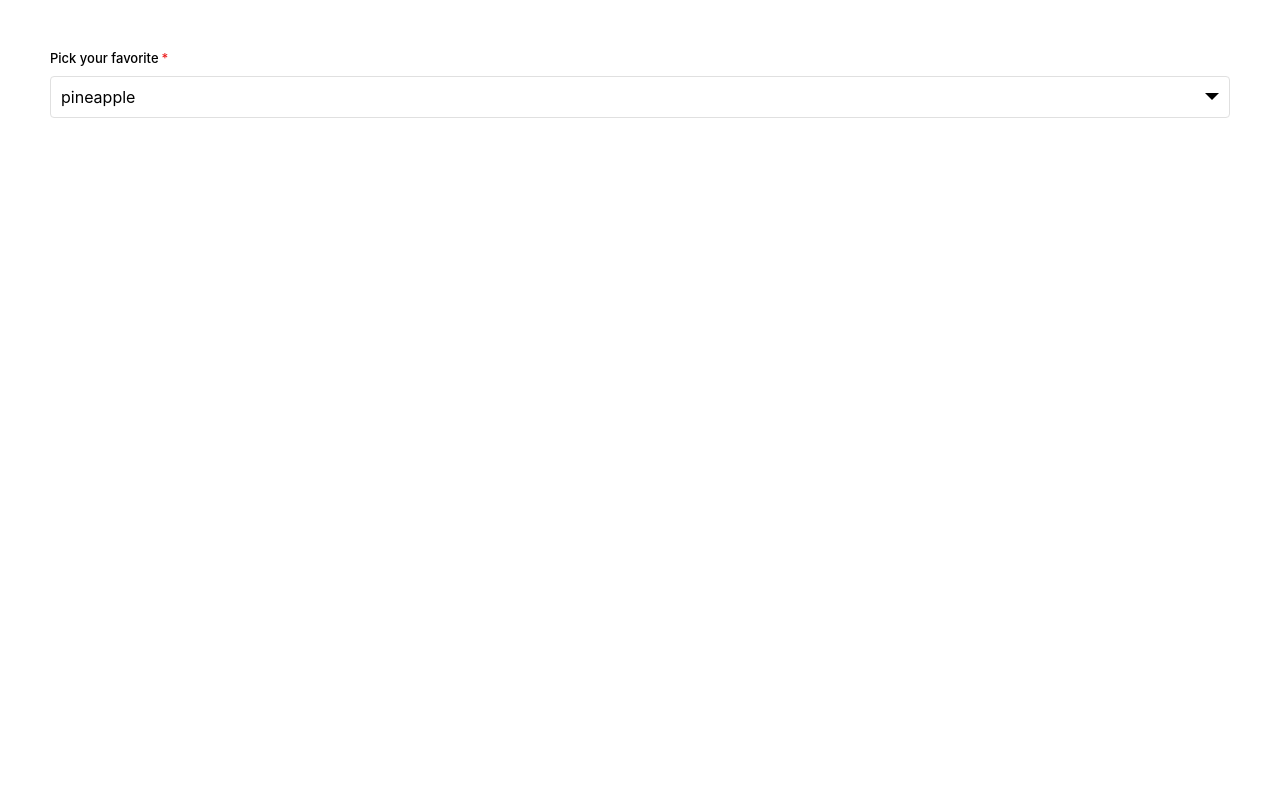
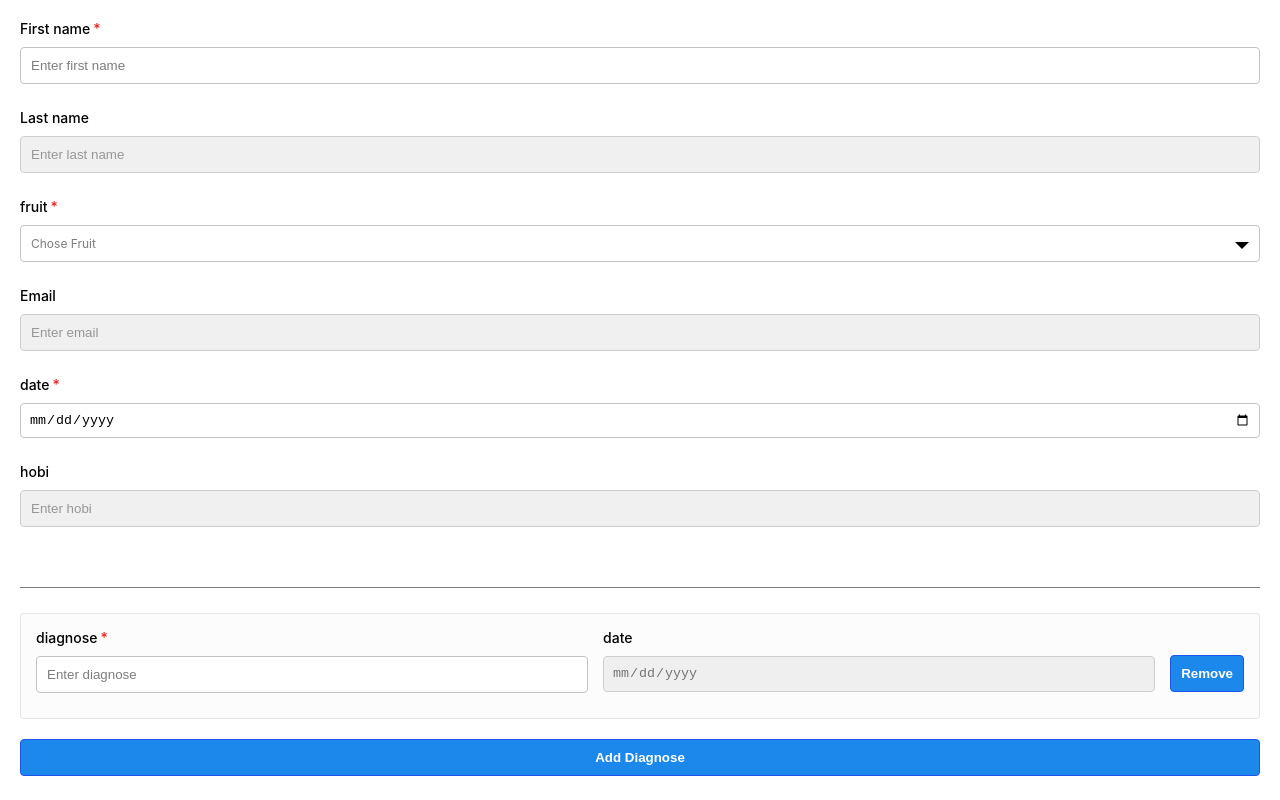
Before and after one commit to letenote/dynamic-form-and-validation, a React (Create React App) app: page / in a window 1280 px wide. Shown: the top 800 px of the page. Built offline with nearby package versions, Linux system fonts and the light colour scheme.

Commit message:
implement - refactor Select Component in eform

```diff
--- a/package.json
+++ b/package.json
@@ -10,6 +10,7 @@
     "react": "^17.0.2",
     "react-dom": "^17.0.2",
     "react-scripts": "5.0.0",
+    "react-select": "^5.2.1",
     "web-vitals": "^2.1.2",
     "yup": "^0.32.11"
   },
--- a/src/App.js
+++ b/src/App.js
@@ -2,43 +2,43 @@ import './App.css';
 // import Login from './container/login';
 // const App = () => <Login/>
 import Eform from './container/eform';
-// const App = () => <Eform/>
-import Select from './components/form/select';
-const App = () => {
-  return(
-    <div style={{ padding: 50 }}>
-      <Select
-        label={'Pick your favorite'}
-        disable={false}
-        required={true}
-        value={'pineapple'}
-        placeholder={'select fruits..'}
-        validation={{
-          isError: false,
-          isTouched: true,
-          message: "field is required !"
-        }}
-        options={[
-          {
-            label: "Apple",
-            value: "apple",
-          },
-          {
-            label: "Mango",
-            value: "mango",
-          },
-          {
-            label: "Banana",
-            value: "banana",
-          },
-          {
-            label: "Pineapple",
-            value: "pineapple",
-          },
-        ]}
-      />
-    </div>
-  )
-}
+const App = () => <Eform/>
+// import Select from './components/form/select';
+// const App = () => {
+//   return(
+//     <div style={{ padding: 50 }}>
+//       <Select
+//         label={'Pick your favorite'}
+//         disable={false}
+//         required={true}
+//         value={'pineapple'}
+//         placeholder={'select fruits..'}
+//         validation={{
+//           isError: false,
+//           isTouched: true,
+//           message: "field is required !"
+//         }}
+//         options={[
+//           {
+//             label: "Apple",
+//             value: "apple",
+//           },
+//           {
+//             label: "Mango",
+//             value: "mango",
+//           },
+//           {
+//             label: "Banana",
+//             value: "banana",
+//           },
+//           {
+//             label: "Pineapple",
+//             value: "pineapple",
+//           },
+//         ]}
+//       />
+//     </div>
+//   )
+// }
 
 export default App;
--- a/src/components/GetFormElement.js
+++ b/src/components/GetFormElement.js
@@ -1,5 +1,6 @@
 import React, { memo } from 'react';
 import TextField from './form/TextField';
+import Select from './form/select';
 
 const GetFormElement = ( props ) => {
   const { type = 'text' } = props;
@@ -11,6 +12,9 @@ const GetFormElement = ( props ) => {
     case "password":
     case "date":
       return <TextField {...props}/>
+    case "select":
+    case "dropdown":
+      return <Select {...props}/>
     default:
       return null
   }
--- a/src/components/form/select/Body.js
+++ b/src/components/form/select/Body.js
@@ -6,37 +6,42 @@ import useOnClickOutside from '../../../helper/useOnClickOutside';
 const { SelectContext } = SelectOptionsContext;
 const Body = ({
   label = "Please Set Label ..",
+  id = 'set Id here...',
+  name = 'set Name here...',
   disable = false,
   required = false,
   placeholder = "Choose an option",
   value = "",
   options = [],
   validation = { isError: true, isTouched: true, message: 'handle validation here...' },
+  onChangeNotFormElement = () => console.warn("handle onChange Event Here..."),
+  onSelect = () => console.warn("handle onSelect Event Here..."),
+  onBlur = () => console.warn("handle onBlur Event Here..."),
 }) => {
   const selectListRef = useRef(null);
   const props = useContext(SelectContext);
-  const { showList, selectValue, changeSelectValue, changeSelectList, changeShowList } = props;
-  console.log("-> Body", props);
+  const { showList, changeSelectList, changeShowList } = props;
 
   useEffect(() => {
+    console.log('changeSelectList')
     changeSelectList(options);
-    value !== "" && changeSelectValue(value);
-  }, [options]);
+  },[ changeSelectList, options]);
 
   useOnClickOutside(selectListRef, () => changeShowList(false));
   const showError = validation?.isError && validation?.isTouched;
   const errorMessage = validation?.message || "";
+  const isPlaceholder = value.length === 0
   return (
-    <div style={{ display: "flex", flexDirection: "column" }}>
+    <div style={{ display: "flex", flexDirection: "column", marginBottom: 25 }}>
       <label className={required ? "label-required" : null}>{label}</label>
       <div
         ref={selectListRef}
         className={`select-container ${disable ? 'select-is-disabled' : ''} ${showError ? 'select-error-validation' : ''} ${showList ? 'select-is-active' : ''} `}
       >
-        <div className={"selected-text"} onClick={() => !disable && changeShowList(!showList)}>
-          {selectValue.length === 0 ? placeholder : selectValue}
+        <div className={`selected-text ${isPlaceholder && 'select-placeholder'}`} onClick={() => !disable && changeShowList(!showList)}>
+          {isPlaceholder ? placeholder : value}
         </div>
-        { !disable && <Options/> }
+        { !disable && <Options id={id} name={name} onBlur={onBlur} onSelect={onSelect} value={value} onChange={onChangeNotFormElement}/> }
         {
           showError && (
             <div className="error-validation" style={{ position: 'absolute' }}>
--- a/src/components/form/select/SelectOptionsContext.js
+++ b/src/components/form/select/SelectOptionsContext.js
@@ -4,21 +4,14 @@ const SelectOptionsContext = () => {
   const SelectContext = createContext();
   const SelectProvider = (props) => {
     const [ showList, setShowList ] = useState(false);
-    const [ selectValue, setSelectValue ] = useState('');
     const [ selectList, setSelectList ] = useState([]);
     const changeShowList = (v) => setShowList(v);
-    const changeSelectValue = (v) => (
-      setSelectValue(v),
-      setShowList(false)
-    );
-    const changeSelectList = (list) => setSelectList(list)
+    const changeSelectList = (list) => setSelectList(list);
     const selectState = {
       selectList,
       changeSelectList,
       showList,
       changeShowList,
-      selectValue,
-      changeSelectValue
     }
 
     return (
--- a/src/components/form/select/index.js
+++ b/src/components/form/select/index.js
@@ -4,7 +4,6 @@ import Body from './Body';
 const { SelectProvider } = SelectOptionsContext;
 
 const Select = (props) => {
-  console.log("-> index")
   return(
     <SelectProvider>
       <Body {...props}/>
--- a/src/container/eform/EformRender.js
+++ b/src/container/eform/EformRender.js
@@ -20,27 +20,53 @@ const EformRender = ({ validateSchema }) => {
     },
   });
   // console.log("DEBUG", fields)
-  const getFirstName = fields.values.firstName
-  const onKeyUpHandler = useCallback((e) => {
+
+  const getFirstName = fields.values.firstName;
+  const getDate = fields.values.date;
+  const getFruit = fields.values.fruit;
+
+  const changeDisableRequiredLogic = useCallback(async (e) => {
     const { id } = e.target;
-    const { firstName } = fields.values;
-    console.log("-> onKeyup parent", id, e.target)
-    const handler = {
-      firstName : fields.setFieldValue(
-        `lastName.disable`,
-        firstName.value !== '' ? false : true
-      ).then(() => {
+    const { firstName, date, fruit } = fields.values;
+    console.log("-> onKeyup parent", id, e.target, date, fields)
+
+    switch(id){
+      case "firstName":
+        await fields.setFieldValue(
+          `lastName.disable`,
+          firstName.value !== '' ? false : true
+        );
         fields.setFieldValue(
           `lastName.required`,
           firstName.value !== '' ? true : false
-        )
-      })
+        );
+      case "date":
+        await fields.setFieldValue(
+          `hobi.disable`,
+          date.value !== '' ? false : true
+        );
+        fields.setFieldValue(
+          `hobi.required`,
+          date.value !== '' ? true : false
+        );
+      case "fruit":
+        await fields.setFieldValue(
+          `email.disable`,
+          fruit.value !== '' ? false : true
+        );
+        fields.setFieldValue(
+          `email.required`,
+          fruit.value !== '' ? true : false
+        );
+      default:
+        return null
     };
+  },[ getFirstName.value, getFruit.value, getDate.value ]);
 
-    return handler[id]
-  },[ getFirstName.value ]);
-
-  const resetFormHandler = useCallback(() => fields.resetForm(), []);
+  const resetFormHandler = useCallback(() => {
+    fields.values["fruit"].value = ""
+    fields.resetForm()
+  }, []);
 
   return (
     <FormikProvider value={fields}>
@@ -119,9 +145,20 @@ const EformRender = ({ validateSchema }) => {
                   id={currentDefaultField.id}
                   name={`${field}.value`} // => path obj for store/save value
                   placeholder={currentDefaultField.placeholder}
-                  onKeyUp={onKeyUpHandler}
+                  onKeyUp={changeDisableRequiredLogic}
                   type={currentDefaultField.type}
+                  options={currentDefaultField.options}
                   onChange={fields.handleChange}
+                  onChangeNotFormElement={(value) => {
+                    fields.values[field].value = value // <= for populate field || force assign value
+                    // fields.setFieldValue(`${field}.value`, value)
+                    console.log("onChangeNotFormElement", field, value, currentDefaultField, fields)
+                  }}
+                  // onBlurNotFormElement={(value) => {
+                  //   fields.setFieldTouched(`${field}.value`, value)
+                  //   console.log("onBlurNotFormElement", field, fields)
+                  // }}
+                  onSelect={changeDisableRequiredLogic}
                   onBlur={fields.handleBlur}
                   value={currentDefaultField.value}
                   required={currentDefaultField.required}
--- a/src/container/eform/schema/index.js
+++ b/src/container/eform/schema/index.js
@@ -40,7 +40,7 @@ export const diagnoseFormSchema = {
         then: {
           type: "required",
           validationType: "date",
-          params: ["DC: this field is required"]
+          params: ["field is required because you assign diagnose"]
         }
       }
     ]
@@ -65,11 +65,11 @@ export const accidentFormSchema = {
       },
       {
         type: "min",
-        params: [5, "first name cannot be less than 5 characters"]
+        params: [5, "cant be less than 5 chars"]
       },
       {
         type: "max",
-        params: [10, "first name cannot be more than 10 characters"]
+        params: [10, "cant be more than 10 chars"]
       }
     ]
   },
@@ -103,11 +103,11 @@ export const accidentFormSchema = {
     validations: [
       {
         type: "min",
-        params: [5, "first name cannot be less than 5 characters"]
+        params: [5, "cant be less than 5 chars"]
       },
       {
         type: "max",
-        params: [10, "first name cannot be more than 10 characters"]
+        params: [10, "cant be more than 10 chars"]
       }
     ],
     validationConditions: [
@@ -149,11 +149,11 @@ export const formSchema = {
       },
       {
         type: "min",
-        params: [5, "first name cannot be less than 5 characters"]
+        params: [5, "first name cant be less than 5 characters"]
       },
       {
         type: "max",
-        params: [70, "first name cannot be more than 10 characters"]
+        params: [70, "first name cant be more than 10 characters"]
       }
     ],
   },
@@ -170,11 +170,11 @@ export const formSchema = {
     validations: [
       {
         type: "min",
-        params: [5, "last name cannot be less than 5 characters"]
+        params: [5, "last name cant be less than 5 characters"]
       },
       {
         type: "max",
-        params: [90, "last name cannot be more than 10 characters"]
+        params: [90, "last name cant be more than 10 characters"]
       }
     ],
     validationConditions: [
@@ -185,39 +185,118 @@ export const formSchema = {
         then: {
           type: "required",
           validationType: "string",
-          params: ["C: this field is required"]
+          params: ["C: this field is required because you assign firstname"]
         }
       },
+    ]
+  },
+  fruit: {
+    id: "fruit",
+    label: "fruit",
+    disable: false,
+    placeholder: "Chose Fruit",
+    type: "select",
+    validationType: "string",
+    value: "",
+    targetValue: 'fruit.value',
+    required: true,
+    options: [
       {
-        type: "when",
-        ref: "email",
-        is: (email) => email.value && email.value !== '',
-        then: {
-          type: "required",
-          validationType: "string",
-          params: ["DC: this field is required"]
-        }
+        label: "Apple",
+        value: "apple",
+      },
+      {
+        label: "Mango",
+        value: "mango",
+      },
+      {
+        label: "Banana",
+        value: "banana",
+      },
+      {
+        label: "Pineapple",
+        value: "pineapple",
+      },
+    ],
+    validations: [
+      {
+        type: "required",
+        params: ["this field is required"]
       }
     ]
   },
   email: {
     id: "email",
     label: "Email",
-    disable: false,
+    disable: true,
     placeholder: "Enter email",
     type: "text",
     validationType: "string",
     value: "",
     targetValue: 'email.value',
+    required: false,
+    validations: [
+      // {
+      //   type: "required",
+      //   params: ["this field is required"]
+      // },
+      {
+        type: "email",
+        params: ["please enter a valid email"]
+      }
+    ],
+    validationConditions: [
+      {
+        type: "when",
+        ref: "fruit",
+        is: (fruit) => fruit.value && fruit.value !== '',
+        then: {
+          type: "required",
+          validationType: "string",
+          params: ["C: this field is required because you chose fruit"]
+        }
+      }
+    ]
+  },
+  date: {
+    id: "date",
+    label: "date",
+    disable: false,
+    placeholder: "Enter date",
+    type: "date",
+    validationType: "date",
+    value: "",
+    targetValue: 'date.value',
     required: true,
     validations: [
       {
         type: "required",
         params: ["this field is required"]
-      },
+      }
+    ]
+  },
+  hobi: {
+    id: "hobi",
+    label: "hobi",
+    disable: true,
+    placeholder: "Enter hobi",
+    type: "text",
+    validationType: "string",
+    value: "",
+    targetValue: 'hobi.value',
+    required: false,
+    validations: [
+    ],
+    validationConditions: [
       {
-        type: "email",
-        params: ["please enter a valid email"]
+        type: "when",
+        ref: "date",
+        is: (date) => date.value && date.value !== '',
+        then: {
+          type: "required",
+          validationType: "string",
+          params: ["C: this field is required because you assign date"]
+        }
       }
     ]
   },
--- a/src/helper/useOnClickOutside.js
+++ b/src/helper/useOnClickOutside.js
@@ -1,7 +1,7 @@
-import React, { useEffect } from 'react';
+import React from 'react';
 
 const useOnClickOutside = (ref, handler) => {
-  useEffect(
+  React.useEffect(
     () => {
       const listener = (event) => {
         // Do nothing if clicking ref's element or descendent elements
--- a/src/index.css
+++ b/src/index.css
@@ -5,26 +5,37 @@
   --disabled-opacity: 0.8;
   --disabled-cursor: not-allowed;
   --disabled-background-color: #ededed;
-  --form-border: 1px solid #e0e0e0;
+  --disabled-border-color: #c3c3c3;
+  --form-border: 1px solid #c3c3c3;
+  --form-border-color: #c3c3c3;
+  --form-border-width: 1.5px;
+  --form-border-style: solid;
   --form-border-radius: 4px;
+  --form-placeholder-color: #7d7d7d;
+  --form-font-size: 12px;
   --form-padding: 10px;
   --form-box-sizing: border-box;
-  --focus-border-color: #66afe9;
+  --focus-border-color: #2684ff;
   --focus-outline: 0;
-  --focus-webkit-box-shadow: inset 0 1px 1px rgba(0, 0, 0, 0.075),
-    0 0 8px rgba(102, 175, 233, 0.6);
-  --focus-box-shadow: inset 0 1px 1px rgba(0, 0, 0, 0.075),
-    0 0 8px rgba(102, 175, 233, 0.6);
+  --focus-webkit-box-shadow: inset 0 0 0 1px #2684ff;
+  --focus-box-shadow: inset 0 0 0 1px #2684ff;
   --validation-border-color: #e9a744;
   --validation-outline: 0;
-  --validation-webkit-box-shadow: inset 0 1px 1px rgba(0, 0, 0, 0.075),
-    0 0 8px rgba(214, 127, 28, 0.6);
-  --validation-box-shadow: inset 0 1px 1px rgba(0, 0, 0, 0.075),
-    0 0 8px rgba(214, 127, 28, 0.6);
-  --validation-color: #e9a744;
+  --validation-webkit-box-shadow: inset 0 0 0 1px #e9a744;
+  --validation-box-shadow: inset 0 0 0 1px #e9a744;
+  --validation-color: #d17d00;
   --validation-font-size: 12px;
   --validation-margin-top: 5px;
 }
+
+/* --focus-webkit-box-shadow: inset 0 1px 1px rgba(0, 0, 0, 0.075),
+    0 0 8px rgba(102, 175, 233, 0.6);
+--focus-box-shadow: inset 0 1px 1px rgba(0, 0, 0, 0.075),
+  0 0 8px rgba(102, 175, 233, 0.6);
+--validation-webkit-box-shadow: inset 0 1px 1px rgba(0, 0, 0, 0.075),
+0 0 8px rgba(214, 127, 28, 0.6);
+--validation-box-shadow: inset 0 1px 1px rgba(0, 0, 0, 0.075),
+0 0 8px rgba(214, 127, 28, 0.6); */
 
 body {
   margin: 0;
@@ -41,7 +52,7 @@ code {
 }
 
 label {
-  font-size: 13px;
+  font-size: 14px;
   margin-bottom: 10px;
   font-weight: 500;
 }
@@ -56,14 +67,38 @@ input {
   width: 100%;
   padding: var(--form-padding);
   box-sizing: var(--form-box-sizing);
-  border: var(--form-border-radius);
+  border-color: var(--form-border-color);
+  border-width: var(--form-border-width);
+  border-style: var(--form-border-style);
   border-radius: var(--form-border-radius);
+}
+
+::placeholder {
+  /* Chrome, Firefox, Opera, Safari 10.1+ */
+  color: var(--form-placeholder-color);
+  opacity: 1; /* Firefox */
+}
+
+:-ms-input-placeholder {
+  /* Internet Explorer 10-11 */
+  color: var(--form-placeholder-color);
+}
+
+::-ms-input-placeholder {
+  /* Microsoft Edge */
+  color: var(--form-placeholder-color);
 }
 
 input:disabled {
   opacity: var(--disabled-opacity);
   cursor: var(--disabled-cursor);
   background-color: var(--disabled-background-color);
+  border-color: var(--disabled-border-color);
+}
+
+input[type="date" i] {
+  padding-inline-start: 1px;
+  padding: 8px;
 }
 
 input[type="checkbox"] {
@@ -82,7 +117,7 @@ input.error-validation {
   border-color: var(--validation-border-color);
   outline: var(--validation-outline);
   -webkit-box-shadow: var(--validation-webkit-box-shadow);
-  box-shadow: var(var(--validation-box-shadow));
+  box-shadow: var(--validation-box-shadow);
 }
 
 button {
@@ -105,6 +140,8 @@ button:disabled {
   opacity: var(--disabled-opacity);
   cursor: var(--disabled-cursor);
   background-color: var(--disabled-background-color);
+  color: rgba(0, 0, 0, 0.411);
+  border-color: var(--disabled-border-color);
 }
 
 fieldset {
@@ -168,9 +205,16 @@ div.error-validation {
   display: inline-block;
   position: relative;
   width: 100%;
+  font-size: var(--form-font-size);
   box-sizing: var(--form-box-sizing);
-  border: var(--form-border);
+  border-color: var(--form-border-color);
+  border-width: var(--form-border-width);
+  border-style: var(--form-border-style);
   border-radius: var(--form-border-radius);
+}
+
+.select-placeholder {
+  color: var(--form-placeholder-color);
 }
 
 .select-is-disabled {
@@ -190,7 +234,7 @@ div.error-validation {
   border-color: var(--validation-border-color);
   outline: var(--validation-outline);
   -webkit-box-shadow: var(--validation-webkit-box-shadow);
-  box-shadow: var(var(--validation-box-shadow));
+  box-shadow: var(--validation-box-shadow);
 }
 
 .select-container ul {
```
Also changed, not shown: src/components/form/select/Options.js (+17 -6 lines).
